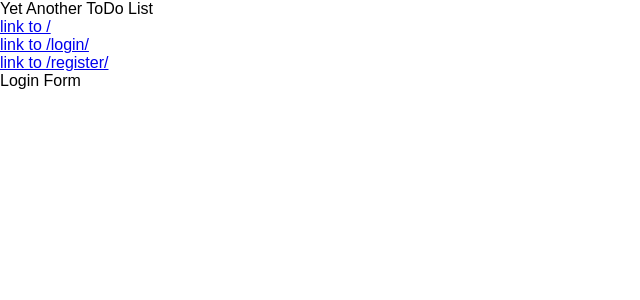
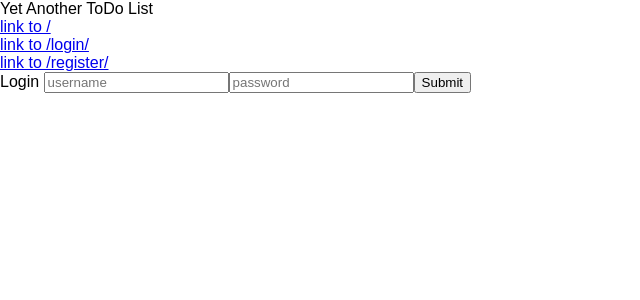
Before and after one commit to piotr-walen/YetAnotherToDoApp, a React (Create React App) app in the folder client/: page /login in a window 1280 px wide. Shown: the top 300 px of the page, without its empty margins (0-640 px from the left). Built offline with nearby package versions, Linux system fonts and the light colour scheme.

Commit message:
Add props to LoginForm route

```diff
--- a/client/src/routes/index.js
+++ b/client/src/routes/index.js
@@ -1,10 +1,11 @@
 import React from 'react';
 import { Route, Switch, withRouter } from 'react-router';
+import LoginForm from '../containers/LoginForm';
 
 const Routes = () => (
     <Switch>
         <Route exact path="/" component={() => <div>Home Page</div>} />
-        <Route path="/login" component={() => <div>Login Form</div>} />
+        <Route path="/login" component={props => <LoginForm {...props} />} />
         <Route path="/logout" component={() => <div>Logout</div>} />
         <Route path="/register" component={() => <div>Login Form</div>} />
         <Route component={() => <div>Not Found</div>} />
```
